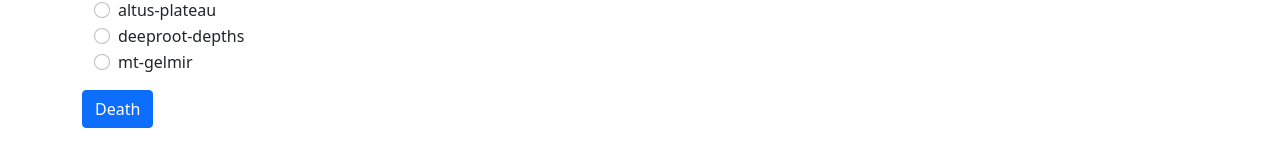
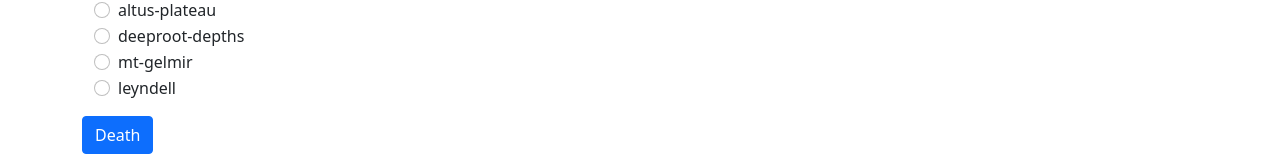
Before and after one commit to iburinoc/elden-ring-death-tracker, a Next.js app: page / in a window 1280 px wide. Shown: the part 602-758 px from the top of the page. Built offline with nearby package versions, Linux system fonts and the light colour scheme.

Commit message:
leyndell

```diff
--- a/pages/index.js
+++ b/pages/index.js
@@ -67,7 +67,7 @@ function DeathForm({}) {
   const [ pickedTime, setPickedTime ] = useState(null);
   const [ pin, setPin ] = useState({ x: 0, y: 0 });
 
-  const maps = [ 'guide', 'limgrave', 'bestial_sanctum', 'caelid', 'caelid-2', 'weeping-peninsula', 'full-1', 'liurnia-1', 'ainsel-river-blind', 'ainsel-river', 'liurnia-2', 'liurnia-3', 'liurnia-4', 'liurnia-5', 'carian', 'siofra', 'dragonbarrow', 'altus-plateau', 'deeproot-depths', 'mt-gelmir' ];
+  const maps = [ 'guide', 'limgrave', 'bestial_sanctum', 'caelid', 'caelid-2', 'weeping-peninsula', 'full-1', 'liurnia-1', 'ainsel-river-blind', 'ainsel-river', 'liurnia-2', 'liurnia-3', 'liurnia-4', 'liurnia-5', 'carian', 'siofra', 'dragonbarrow', 'altus-plateau', 'deeproot-depths', 'mt-gelmir', 'leyndell' ];
   const [ map, setMap ] = useState(maps[0]);
 
   var timeRef = useRef();
```
Also changed, not shown: 1 other file (tests, documents, lock files or other folders).
